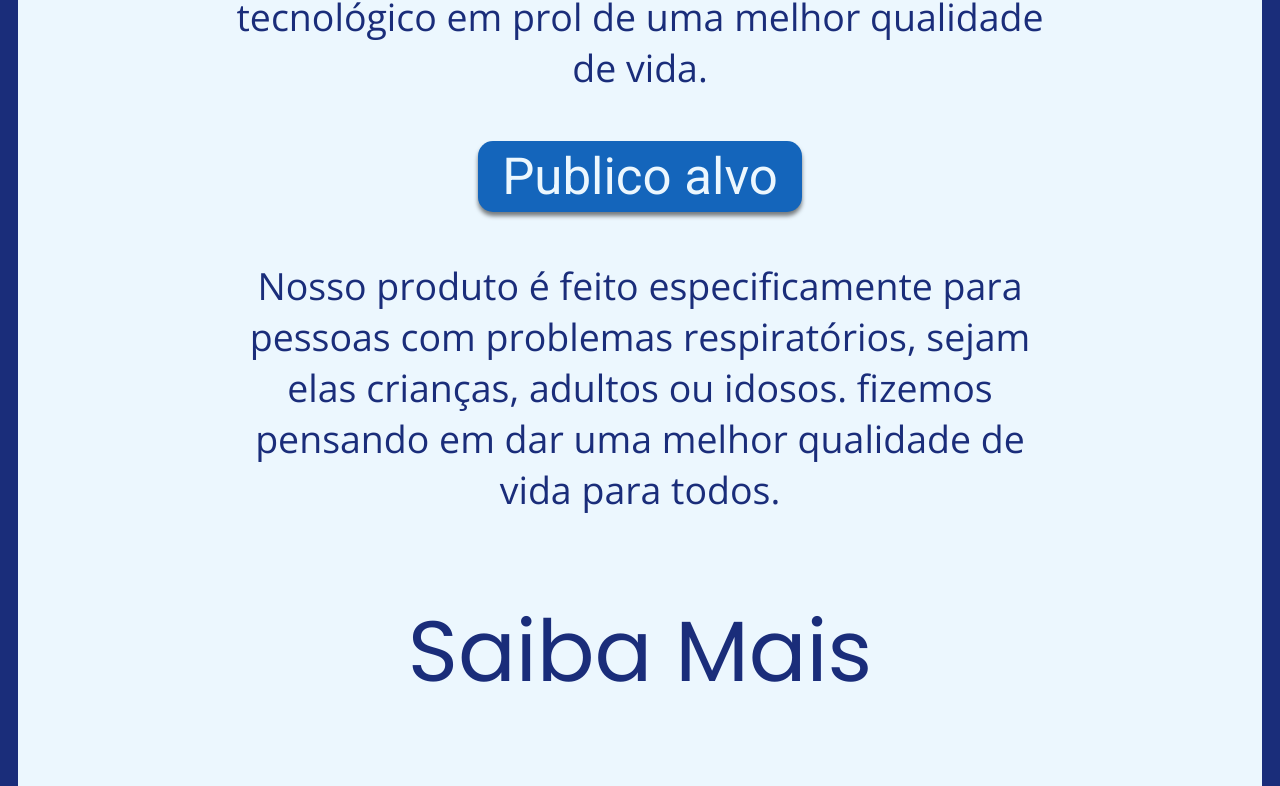
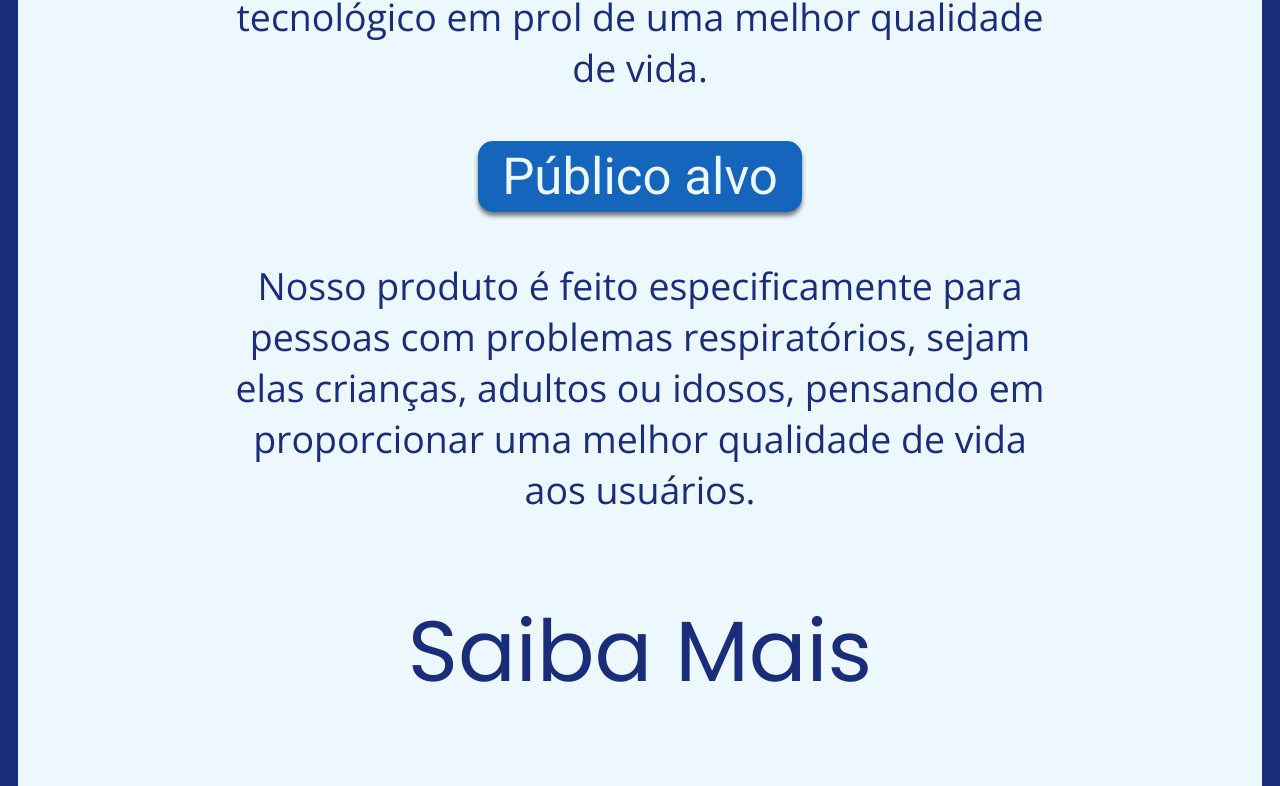
Before and after one commit to EduardoChaves12b/AeroGuard, a React (Vite) app: page / in a window 1280 px wide. Shown: the part 1023-1809 px from the top of the page. Built offline with nearby package versions, Linux system fonts and the light colour scheme.

Commit message:
ultimos ajustes concluídos

```diff
--- a/src/pages/Home.jsx
+++ b/src/pages/Home.jsx
@@ -39,8 +39,8 @@ export default function Home() {
       <div className="textos">
         <h2>Sobre o Produto</h2>
         <p>Apresentamos nossa solução inovadora para problemas respiratórios, projetada para transformar a maneira como você cuida da sua saúde. Junte-se a nós nesta jornada de avanço tecnológico em prol de uma melhor qualidade de vida.</p>
-        <h2>Publico alvo</h2>
-        <p>Nosso produto é feito especificamente para pessoas com problemas respiratórios, sejam elas crianças, adultos ou idosos. fizemos pensando em dar uma melhor qualidade de vida para todos.</p>
+        <h2>Público alvo</h2>
+        <p>Nosso produto é feito especificamente para pessoas com problemas respiratórios, sejam elas crianças, adultos ou idosos, pensando em proporcionar uma melhor qualidade de vida aos usuários.</p>
       </div>
 
       <h3>Saiba Mais</h3>
--- a/src/pages/Referencias.jsx
+++ b/src/pages/Referencias.jsx
@@ -4,8 +4,6 @@ import { useState } from 'react';
 import { NavLink } from "react-router-dom";
 import Header from '../components/Header'
 import Botao from "../components/Botao";
-import Baixar from "/Baixar.png"
-import PDF from "/PDF.png"
 import Light from "/HomeLight.png"
 import Dark from "/HomeDark.png"
 
@@ -24,34 +22,26 @@ export default function Referencias() {
       <section id="artigos">
         <Artigo $darkMode={darkMode}>
           <h2>1</h2>
-          <a href="https://repositorio.pucgoias.edu.br/jspui/handle/123456789/4892">
+          <a href="https://repositorio.pucgoias.edu.br/jspui/handle/123456789/4892" >
             Análise da eficácia de medida caseira e umidificador na melhora da umidade do ar.
-            <img src={PDF} alt="PDF" />
-            <img className={darkMode ? 'branco' : ''} src={Baixar} alt="Baixar ícone" />
           </a>
         </Artigo>
         <Artigo $darkMode={darkMode}>
           <h2>2</h2>
           <a href="">
             Utilização de prototipagem arduino para controlar a umidade em ambientes climatizados.
-            <img src={PDF} alt="PDF" />
-            <img className={darkMode ? 'branco' : ''} src={Baixar} alt="Baixar ícone" />
           </a>
         </Artigo>
         <Artigo $darkMode={darkMode}>
           <h2>3</h2>
           <a href="">
             Associação entre poluição do ar e da asma com níves de poluetes dentro do recomendável.
-            <img src={PDF} alt="PDF" />
-            <img className={darkMode ? 'branco' : ''} src={Baixar} alt="Baixar ícone" />
           </a>
         </Artigo>
         <Artigo $darkMode={darkMode}>
           <h2>4</h2>
           <a href="">
             Poluição ambiental como factor de risco para o aumento de asma brônquica?
-            <img src={PDF} alt="PDF" />
-            <img className={darkMode ? 'branco' : ''} src={Baixar} alt="Baixar ícone" />
           </a>
         </Artigo>
       </section>
--- a/src/pages/Sobre.jsx
+++ b/src/pages/Sobre.jsx
@@ -29,26 +29,26 @@ export default function Sobre() {
         <Card $darkMode={darkMode}>
           <h3>Eduardo Chaves</h3>
           <img src={Eduardo} alt="Eduardo Chaves" />
-          <a href=""><img src={Instagram} alt="Instagram" />chves_du</a>
-          <a href=""><img src={Linkedin} alt="Linkedin" />Eduardo Chaves</a>
+          <a href="https://www.instagram.com/chves_du/"><img src={Instagram} alt="Instagram" />chves_du</a>
+          <a href="https://www.linkedin.com/in/eduardo-chaves-7078492ba/?utm_source=share&utm_campaign=share_via&utm_content=profile&utm_medium=android_app"><img src={Linkedin} alt="Linkedin" />Eduardo Chaves</a>
         </Card>
         <Card $darkMode={darkMode}>
           <h3>Gabriel Silva</h3>
           <img src={Gabriel} alt="Gabriel Silva" />
-          <a href=""><img src={Instagram} alt="Instagram" />gaabrielsilvas</a>
-          <a href=""><img src={Linkedin} alt="Linkedin" />Gabriel Silva</a>
+          <a href="https://www.instagram.com/gaabrielsilvas/"><img src={Instagram} alt="Instagram" />gaabrielsilvas</a>
+          <a href="https://www.linkedin.com/in/gabriel-souza-silva-b79795252/"><img src={Linkedin} alt="Linkedin" />Gabriel Silva</a>
         </Card>
         <Card $darkMode={darkMode}>
           <h3>Andrey Trolezi</h3>
           <img src={Andrey} alt="Andrey Trolezi" />
-          <a href=""><img src={Instagram} alt="Instagram" />trolezi.andrey</a>
-          <a href=""><img src={Linkedin} alt="Linkedin" />Andrey Trolezi</a>
+          <a href="https://www.instagram.com/trolezi.andrey/"><img src={Instagram} alt="Instagram" />trolezi.andrey</a>
+          <a href="https://www.linkedin.com/in/andrey-trolezi-3239552b8/"><img src={Linkedin} alt="Linkedin" />Andrey Trolezi</a>
         </Card>
         <Card $darkMode={darkMode}>
           <h3>Vinicius Alves</h3>
           <img src={Vinicius} alt="Vinicius Alves" />
-          <a href=""><img src={Instagram} alt="Instagram" />vinicius01_zs</a>
-          <a href=""><img src={Linkedin} alt="Linkedin" />Vinicius Alves</a>
+          <a href="https://www.instagram.com/vinicius01_zs/"><img src={Instagram} alt="Instagram" />vinicius01_zs</a>
+          <a href="https://www.linkedin.com/in/vinicius-alves-6b8aa4262/"><img src={Linkedin} alt="Linkedin" />Vinicius Alves</a>
         </Card>
       </section>
       <GlobalStyle/>
--- a/src/styles/Home.styles.js
+++ b/src/styles/Home.styles.js
@@ -7,7 +7,7 @@ export const HomeConteudo = styled.main`
     background: ${({ $darkMode }) => ($darkMode ? '#1A2D7A' : '#ECF7FE')};
     transition: .5s;
     .oculto, .inativa, .mobile{
-        display: none;
+    display: none;
     }
 
     .titulo{
@@ -74,7 +74,7 @@ export const HomeConteudo = styled.main`
         grid-template-columns: repeat(2, 20rem);
         justify-content: space-evenly;
         margin-inline: 2rem;
-        gap: 10rem;
+        gap: 5rem;
 
         a{
             font-family: "Roboto";
@@ -85,9 +85,19 @@ export const HomeConteudo = styled.main`
             text-align: center;
             padding-block: .5rem;
             padding-inline: 2rem;
+            padding-bottom: 1.5rem;
+            padding-top: 1.5rem;
             border-radius: 15px;
             text-decoration: none;
             width: auto;
+        }
+
+        a:hover {
+            background-color: #119DFC;
+            transition: all .5s;
+            letter-spacing: 2px;
+            opacity: 1;
+            transform: scale(1, 1);
         }
     }
 
```
